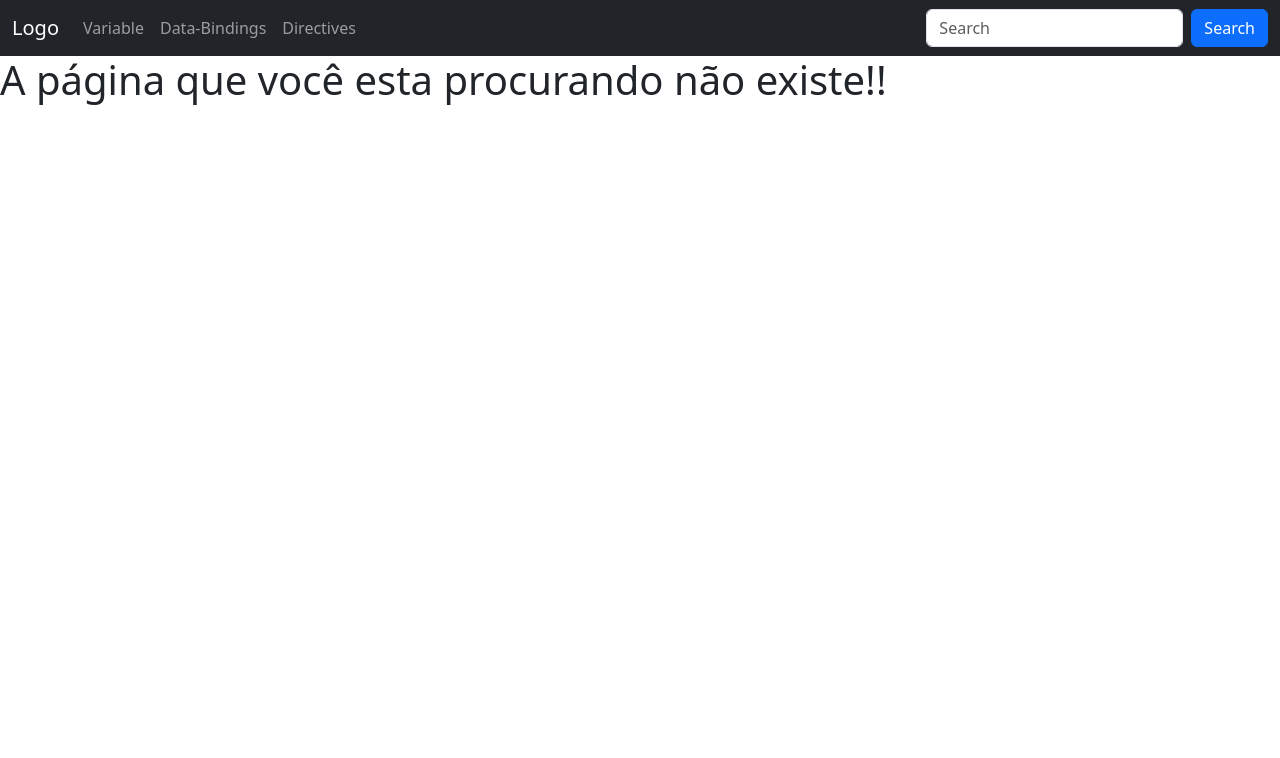
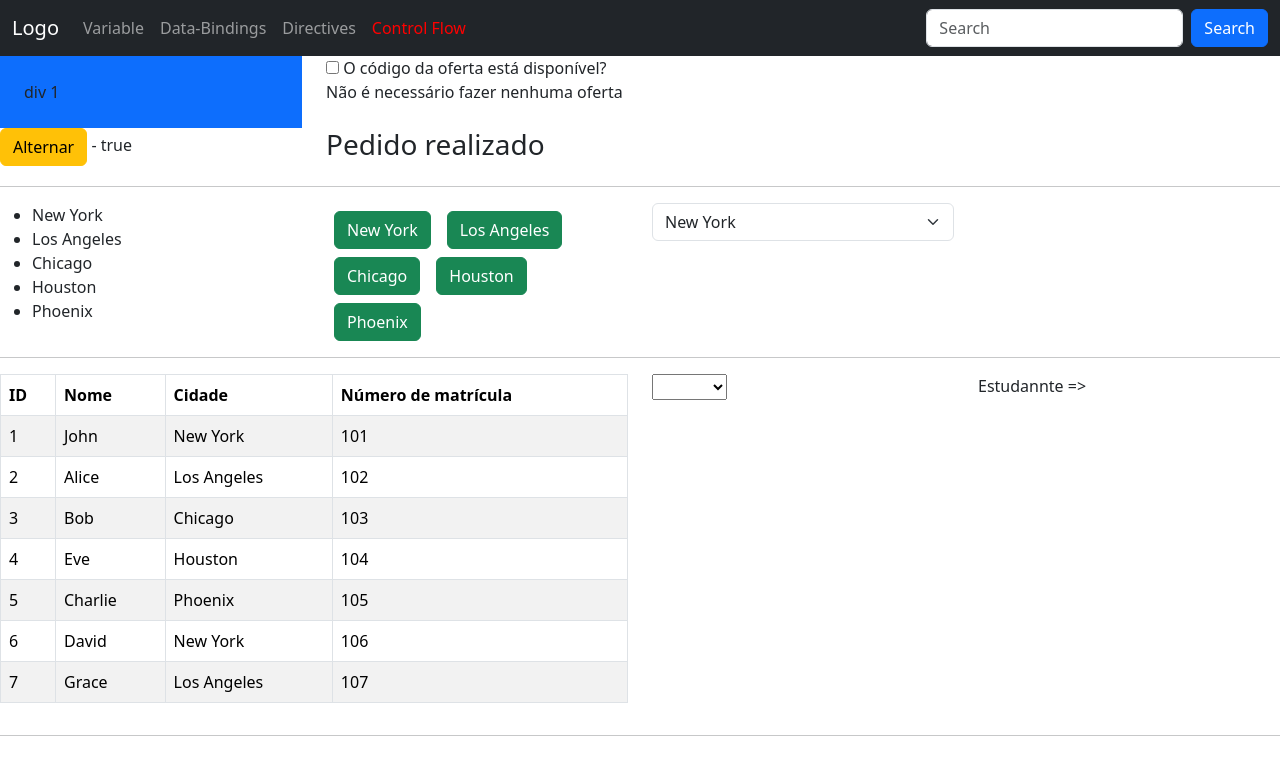
Before and after one commit to marcionavarro/angular22, an Angular app: page /control-flow in a window 1280 px wide. Shown: the top 758 px of the page. Built offline with nearby package versions, Linux system fonts and the light colour scheme.

Commit message:
Angular 22 Tutorial for Beginners | Control Flow Statement @If & @for

```diff
--- a/src/app/app.html
+++ b/src/app/app.html
@@ -22,6 +22,9 @@
         <li class="nav-item">
           <a class="nav-link" routerLink="directives" routerLinkActive="active">Directives</a>
         </li>
+        <li class="nav-item">
+          <a class="nav-link" routerLink="control-flow" routerLinkActive="active">Control Flow</a>
+        </li>
       </ul>
       <form class="d-flex">
         <input class="form-control me-2" type="text" placeholder="Search" />
--- a/src/app/app.routes.ts
+++ b/src/app/app.routes.ts
@@ -3,6 +3,7 @@ import { Variables } from './components/variables/variables';
 import { DataBinding } from './components/data-binding/data-binding';
 import { DirectiveExp } from './components/directive-exp/directive-exp';
 import { NotFound } from './components/not-found/not-found';
+import { ControlFlow } from './components/control-flow/control-flow';
 
 export const routes: Routes = [
   {
@@ -23,6 +24,10 @@ export const routes: Routes = [
     component: DirectiveExp,
   },
   {
+    path: 'control-flow',
+    component: ControlFlow,
+  },
+  {
     path: '**',
     component: NotFound,
   },
--- /dev/null
+++ b/src/app/components/control-flow/control-flow.html
@@ -0,0 +1,105 @@
+<div class="row">
+  <div class="col-3">
+    @if (isDiv1Visible) {
+      <div class="bg-primary p-4">div 1</div>
+    }
+  </div>
+  <div class="col-3">
+    <input type="checkbox" [(ngModel)]="isOffer" /> O código da oferta está disponível?
+    @if (isOffer) {
+      <input type="text" placeholder="Entre code" />
+    } @else {
+      <p>Não é necessário fazer nenhuma oferta</p>
+    }
+  </div>
+</div>
+
+<div class="row">
+  <div class="col-3">
+    <button class="btn btn-warning" (click)="toggleDiv1()">Alternar</button> - {{ isDiv1Visible }}
+  </div>
+  <div class="col-3">
+    @if (orderStatus == 'new') {
+      <h3>Pedido realizado</h3>
+    } @else if (orderStatus == 'shipping') {
+      <h3>Envio do pedido</h3>
+    } @else if (orderStatus == 'delivered') {
+      <h3>Pedido entregue</h3>
+    } @else {
+      <h3 class="text-danger">Falha no pedido</h3>
+    }
+  </div>
+</div>
+<hr />
+
+<div class="row">
+  <div class="col-3">
+    <ul>
+      @for (item of cityList; track $index) {
+        <li>{{ item }}</li>
+      }
+    </ul>
+  </div>
+  <div class="col-3">
+    @for (city of cityList; track $index) {
+      <button class="btn btn-success mx-2 mt-2">{{ city }}</button>
+    }
+  </div>
+  <div class="col-3">
+    <select class="form-select">
+      @for (city of cityList; track $index) {
+        <option>{{ city }}</option>
+      }
+    </select>
+  </div>
+</div>
+<hr />
+
+<div class="row">
+  <div class="col-6">
+    <table class="table table-bordered table-striped">
+      <thead>
+        <tr>
+          <th>ID</th>
+          <th>Nome</th>
+          <th>Cidade</th>
+          <th>Número de matrícula</th>
+        </tr>
+      </thead>
+      <tbody>
+        @for (student of studentList; track $index) {
+          <tr>
+            <td>{{ $index + 1 }}</td>
+            <td>{{ student.name }}</td>
+            <td>{{ student.city }}</td>
+            <td>{{ student.rollNo }}</td>
+          </tr>
+        }
+      </tbody>
+    </table>
+  </div>
+  <div class="col-3">
+    <select [(ngModel)]="selectedStudent">
+      @for (item of studentList; track $index) {
+        <option [value]="item.studentId">{{ item.name }}</option>
+      }
+    </select>
+  </div>
+  <div class="col-2">Estudannte => {{ selectedStudent }}</div>
+</div>
+<hr />
+
+<div class="row">
+  @for (item of studentList; track $index) {
+    <div class="col-3 mt-2 mb-4">
+      <div class="card">
+        <div class="card-body">
+          <h4 class="card-title">{{ item.name }}</h4>
+          <p class="card-text">{{ item.rollNo }}</p>
+          <a href="#" class="card-link">Editar</a>
+          <a href="#" class="card-link">Excluir</a>
+        </div>
+      </div>
+    </div>
+  }
+</div>
--- /dev/null
+++ b/src/app/components/control-flow/control-flow.ts
@@ -0,0 +1,31 @@
+import { Component } from '@angular/core';
+import { FormsModule } from '@angular/forms';
+
+@Component({
+  selector: 'app-control-flow',
+  imports: [FormsModule],
+  templateUrl: './control-flow.html',
+  styleUrl: './control-flow.css',
+})
+export class ControlFlow {
+  isDiv1Visible: boolean = true;
+  isOffer = false;
+  orderStatus = 'new';
+
+  cityList = ['New York', 'Los Angeles', 'Chicago', 'Houston', 'Phoenix'];
+
+  studentList = [
+    { studentId: 322, name: 'John', city: 'New York', rollNo: 101 },
+    { studentId: 150, name: 'Alice', city: 'Los Angeles', rollNo: 102 },
+    { studentId: 541, name: 'Bob', city: 'Chicago', rollNo: 103 },
+    { studentId: 321, name: 'Eve', city: 'Houston', rollNo: 104 },
+    { studentId: 123, name: 'Charlie', city: 'Phoenix', rollNo: 105 },
+    { studentId: 987, name: 'David', city: 'New York', rollNo: 106 },
+    { studentId: 654, name: 'Grace', city: 'Los Angeles', rollNo: 107 },
+  ];
+  selectedStudent = '';
+
+  toggleDiv1() {
+    this.isDiv1Visible = !this.isDiv1Visible;
+  }
+}
```
Also changed, not shown: src/app/components/control-flow/control-flow.css (added), 1 other file (tests, documents, lock files or other folders).
